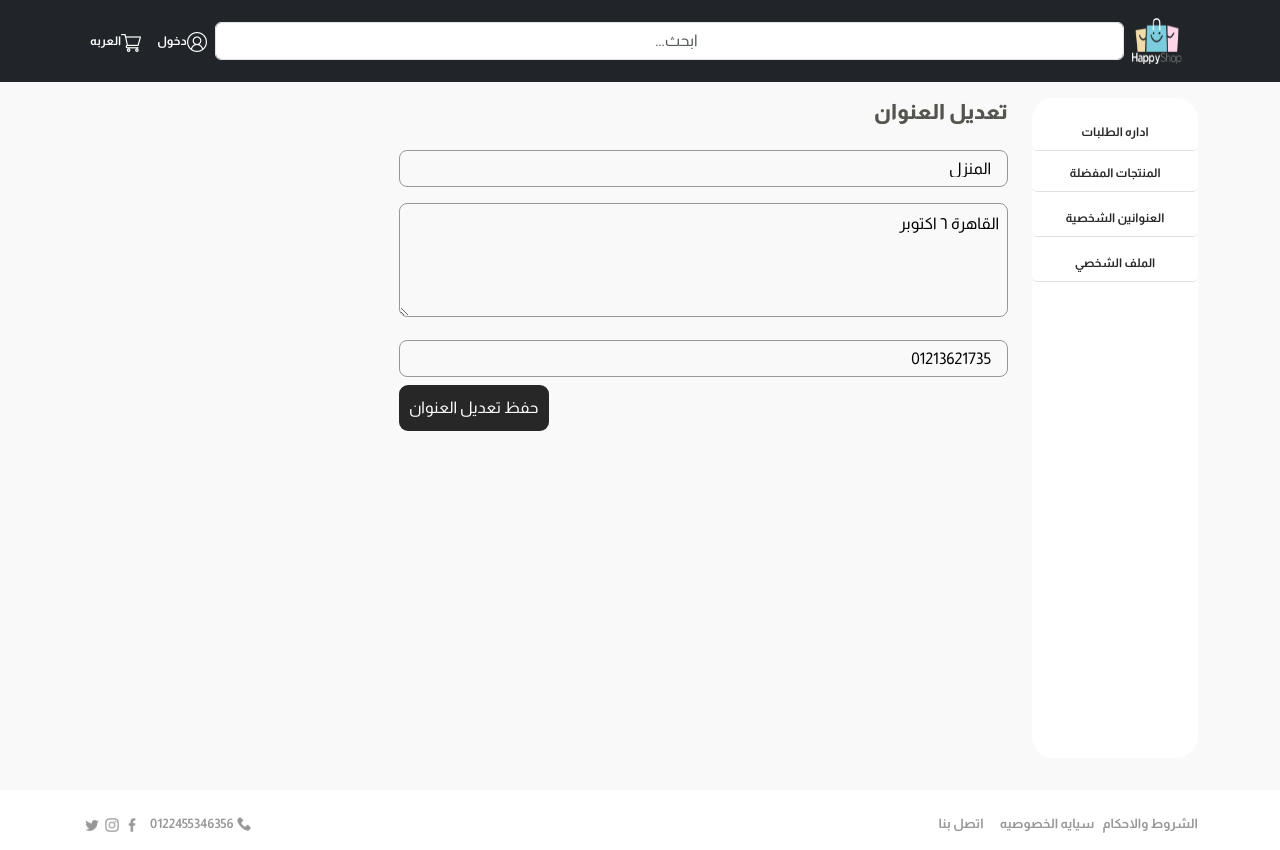
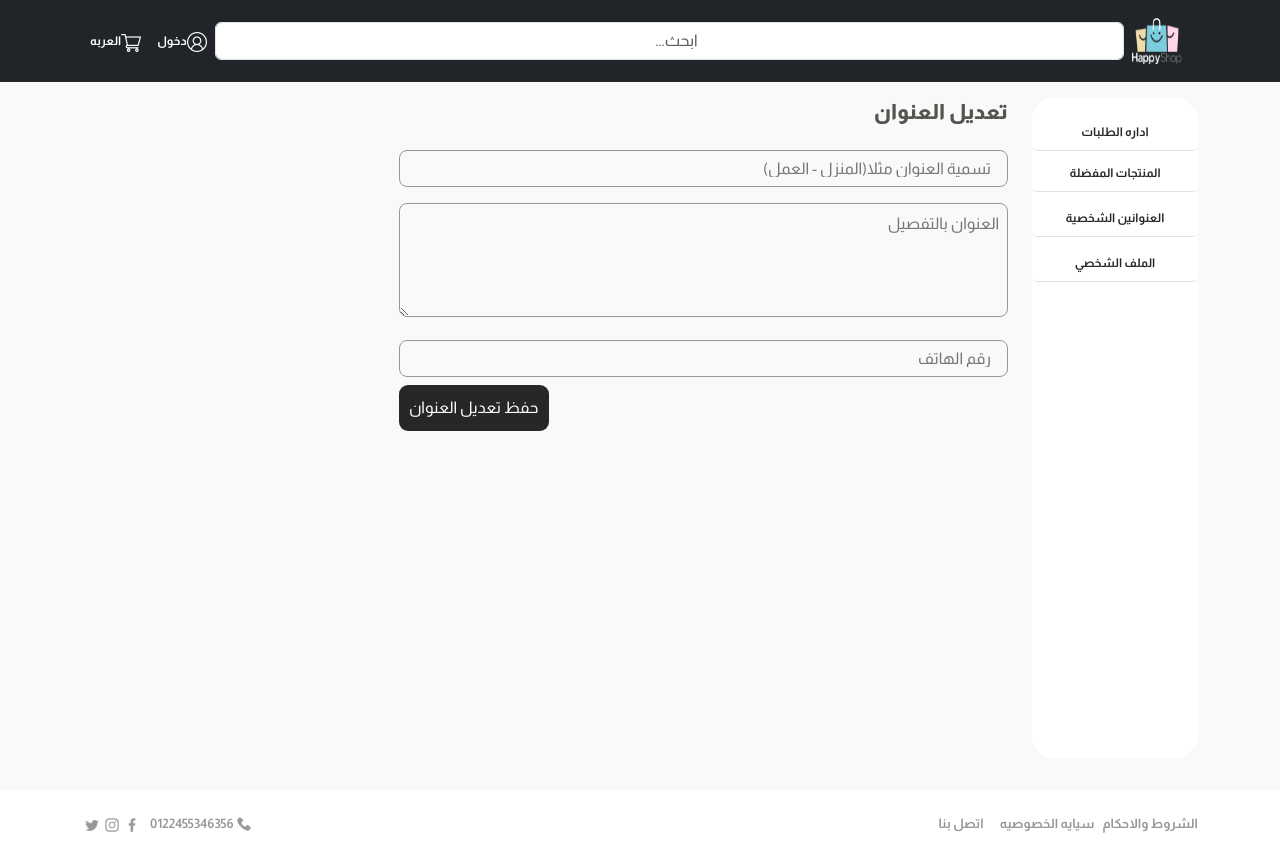
Before and after one commit to Mahmoud142/Shopply, a React (Create React App) app: page /user/edit-address/1 in a window 1280 px wide. Built offline with nearby package versions, Linux system fonts and the light colour scheme; no server answers.

Commit message:
refactor(redux): use edit address hook and apply it to jsx

```diff
--- a/src/components/User/UserEditAddress.js
+++ b/src/components/User/UserEditAddress.js
@@ -1,28 +1,42 @@
-import React from 'react'
 import { Row,Col } from 'react-bootstrap'
-
+import { useParams } from 'react-router-dom';
+import EditAddressHook from '../../hook/user/edit-address-hook';
+import { ToastContainer } from 'react-toastify';
 const UserEditAddress = () => {
+   const { id } = useParams();
+   const [
+       handleEdit,
+       alias,
+       detalis,
+       phone,
+       onChangeAlias,
+       onChangeDetalis,
+       onChangePhone,
+   ] = EditAddressHook(id);
    return (
        <div>
            <Row className="justify-content-start ">
                <div className="admin-content-text pb-2">تعديل العنوان </div>
                <Col sm="8">
                    <input
+                       value={alias}
+                       onChange={onChangeAlias}
                        type="text"
                        className="input-form d-block mt-3 px-3"
-                        value="المنزل"
                        placeholder="تسمية العنوان مثلا(المنزل - العمل)"
                    />
                    <textarea
+                       value={detalis}
+                       onChange={onChangeDetalis}
                        className="input-form-area p-2 mt-3"
                        rows="4"
                        cols="50"
-                        value="القاهرة ٦ اكتوبر"
                        placeholder="العنوان بالتفصيل"
                    />
                    <input
+                       value={phone}
+                       onChange={onChangePhone}
                        type="text"
-                        value="01213621735"
                        className="input-form d-block mt-3 px-3"
                        placeholder="رقم الهاتف"
                    />
@@ -30,11 +44,17 @@ const UserEditAddress = () => {
            </Row>
            <Row>
                <Col sm="8" className="d-flex justify-content-end ">
-                    <button className="btn-save d-inline mt-2 ">حفظ تعديل العنوان</button>
+                   <button
+                       onClick={handleEdit}
+                       className="btn-save d-inline mt-2 "
+                   >
+                       حفظ تعديل العنوان
+                   </button>
                </Col>
            </Row>
+           <ToastContainer />
        </div>
-    )
+   );
 }
 
 export default UserEditAddress
```
Lines whose indentation alone changed are shown as unchanged.
